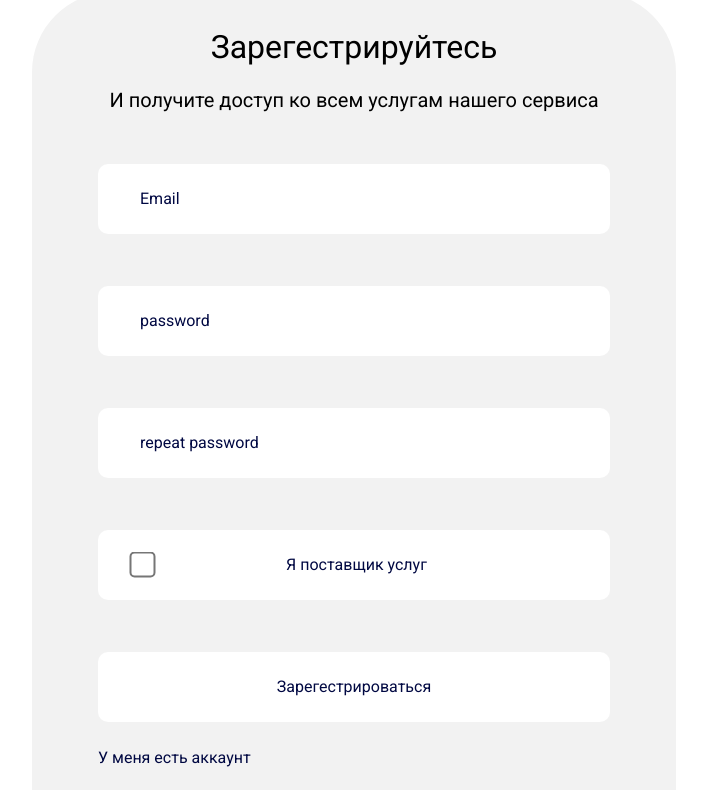
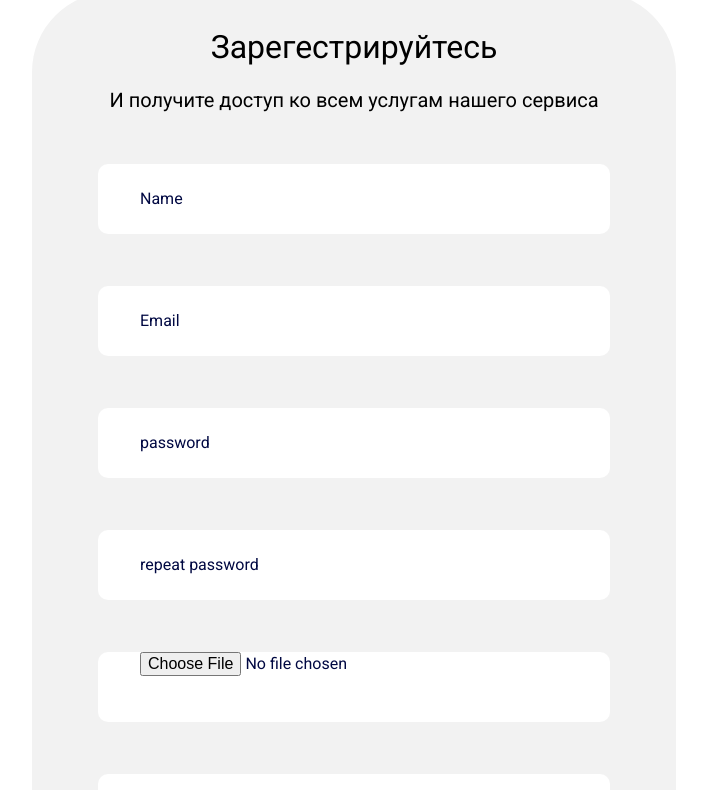
Before and after one commit to DeErovRee/sitronics-app, a React (Create React App) app: page /signup in a window 1280 px wide. Shown: the part 260-1050 px from the top of the page, without its empty margins (286-993 px from the left). Built offline with nearby package versions, Linux system fonts and the light colour scheme; no server answers.

Commit message:
reworking registration logic

```diff
--- a/src/App.jsx
+++ b/src/App.jsx
@@ -45,6 +45,16 @@ export const App = () => {
     );
   };
 
+  const Chats = () => {
+    return authed ? (
+      <li>
+        <Link to="/chats">Чат</Link>
+      </li>
+    ) : (
+      <></>
+    );
+  };
+
   useEffect(() => {
     AuthedCheck();
   }, []);
@@ -71,9 +81,7 @@ export const App = () => {
                 <li>
                   <Link to="/services">Услуги</Link>
                 </li>
-                <li>
-                  <Link to="/chats">Чат</Link>
-                </li>
+                <Chats />
               </div>
               <Component />
             </ul>
@@ -127,7 +135,7 @@ export const App = () => {
         </main>
         <footer>
           <div className="footer">
-            <ul>
+            <ul className="footerMaxWidth">
               <li>
                 <p>&copy;&nbsp;2023 Все права защищены</p>
               </li>
--- a/src/App.scss
+++ b/src/App.scss
@@ -161,6 +161,9 @@ header {
 
 .footer {
   background-color: #222224;
+  .footerMaxWidth {
+    max-width: 1600px;
+  }
 
   ul {
     display: flex;
@@ -251,6 +254,19 @@ header {
     margin-bottom: 22px;
   }
 
+  button {
+    &:hover {
+      filter: brightness(0.8);
+      cursor: pointer;
+    }
+  }
+
+  .forgotPassword {
+    &:hover {
+      filter: none;
+      cursor: pointer;
+    }
+  }
   .input {
     width: 512px;
     height: 70px;
@@ -271,13 +287,6 @@ header {
 
     &::placeholder {
       color: #000842;
-    }
-
-    button {
-      &:hover {
-        filter: brightness(0.8);
-        cursor: pointer;
-      }
     }
   }
 
@@ -365,6 +374,7 @@ header {
 
 // Chat styles
 .workSpace {
+  max-width: 1600px;
   align-items: flex-start;
   justify-content: space-between;
   width: 100%;
--- a/src/firebase/firebase.js
+++ b/src/firebase/firebase.js
@@ -1,6 +1,7 @@
 import { initializeApp } from "firebase/app";
 import { getFirestore } from "firebase/firestore";
 import { getAuth } from "firebase/auth";
+import { getStorage } from "firebase/storage";
 
 import "firebase/compat/auth";
 import "firebase/compat/database";
@@ -21,3 +22,5 @@ const app = initializeApp(firebaseConfig);
 
 export const firestore = getFirestore(app);
 export const auth = getAuth(app);
+export const storage = getStorage();
+export const db = getFirestore();
--- a/src/pages/loginPage.jsx
+++ b/src/pages/loginPage.jsx
@@ -7,7 +7,6 @@ import {
 } from "firebase/auth";
 
 export const LoginPage = () => {
-
   const [email, setEmail] = useState("");
   const [password, setPassword] = useState("");
   const [error, setError] = useState("");
@@ -28,11 +27,14 @@ export const LoginPage = () => {
       await signInWithEmailAndPassword(auth, email, password);
     } catch (error) {
       switch (error.message) {
-        case 'Firebase: Error (auth/user-not-found).': setError('Неверный логин и/или пароль')
-        case 'Firebase: Error (auth/invalid-email).': setError('Пользователя с таким email не существует' )
-        case 'Firebase: Error (auth/wrong-password).': setError('Неверный логин и/или пароль')
+        case "Firebase: Error (auth/user-not-found).":
+          setError("Неверный логин и/или пароль");
+        case "Firebase: Error (auth/invalid-email).":
+          setError("Пользователя с таким email не существует");
+        case "Firebase: Error (auth/wrong-password).":
+          setError("Неверный логин и/или пароль");
       }
-      console.log(error.message)
+      console.log(error.message);
     }
   };
 
@@ -42,7 +44,9 @@ export const LoginPage = () => {
 
     try {
       await sendPasswordResetEmail(auth, email);
-      setError('На вашу почту отправлено письмо, c инструкцией по восстановлению пароля')
+      setError(
+        "На вашу почту отправлено письмо, c инструкцией по восстановлению пароля"
+      );
     } catch (error) {
       setError(error.message);
     }
@@ -70,9 +74,13 @@ export const LoginPage = () => {
           value={password}
         />
         {error && <p className="loginError">{error}</p>}
-        <button className="input" type="submit">Войти</button>
+        <button className="input" type="submit">
+          Войти
+        </button>
         <div className="restore">
-          <button onClick={handleForgotPassword}>Не помню пароль</button>
+          <button className="forgotPassword" onClick={handleForgotPassword}>
+            Не помню пароль
+          </button>
           <p>
             <Link to="/signup">Создать аккаунт</Link>
           </p>
@@ -86,7 +94,10 @@ export const LoginPage = () => {
             <img src={require("../images/vk_logo.png")} alt="vk_logo" />
           </li>
           <li>
-            <img src={require("../images/microsoft_logo.png")} alt="microsoft_logo" />
+            <img
+              src={require("../images/microsoft_logo.png")}
+              alt="microsoft_logo"
+            />
           </li>
         </ul>
       </form>
--- a/src/pages/signupPage.jsx
+++ b/src/pages/signupPage.jsx
@@ -1,18 +1,26 @@
 import React, { useState } from "react";
-import { auth } from "../firebase/firebase";
+import { auth, storage } from "../firebase/firebase";
 import { Link } from "react-router-dom";
-import { createUserWithEmailAndPassword } from "firebase/auth";
+import { createUserWithEmailAndPassword, updateProfile } from "firebase/auth";
+import { ref, uploadBytesResumable, getDownloadURL } from "firebase/storage";
+import { doc, setDoc } from "firebase/firestore";
+import { db } from "../firebase/firebase";
 
 export const SignupPage = () => {
-
+  const [displayName, setDisplayName] = useState("");
   const [rePassword, setRePassword] = useState("");
   const [email, setEmail] = useState("");
   const [password, setPassword] = useState("");
   const [error, setError] = useState("");
+  const [file, setFile] = useState("");
+
+  const handleNameChange = (e) => {
+    setDisplayName(e.target.value);
+  };
 
   const handleRePassChange = (e) => {
     setRePassword(e.target.value);
-  }
+  };
 
   const handlePassChange = (e) => {
     setPassword(e.target.value);
@@ -26,20 +34,48 @@ export const SignupPage = () => {
     e.preventDefault();
     setError("");
 
-    if(password === rePassword) {
+    if (password === rePassword) {
       try {
-        await createUserWithEmailAndPassword(auth, email, password);
+        const res = await createUserWithEmailAndPassword(auth, email, password);
+
+        const storageRef = ref(storage, displayName);
+
+        const uploadTask = uploadBytesResumable(storageRef, file);
+
+        uploadTask.on(
+          (error) => {
+            setError("True");
+          },
+          () => {
+            getDownloadURL(uploadTask.snapshot.ref).then(
+              async (downloadURL) => {
+                await updateProfile(res.user, {
+                  displayName,
+                  photoURL: downloadURL,
+                });
+                await setDoc(doc(db, "users", res.user.uid), {
+                  uid: res.user.uid,
+                  displayName,
+                  email,
+                  photoURL: downloadURL,
+                });
+              }
+            );
+          }
+        );
       } catch (error) {
         switch (error.message) {
-          case 'Firebase: Error (auth/user-not-found).': setError('Неверный логин и/или пароль');
-          case 'Firebase: Error (auth/invalid-email).': setError('Пользователя с таким email не существует' );
-          case 'Firebase: Error (auth/wrong-password).': setError('Неверный логин и/или пароль');
+          case "Firebase: Error (auth/user-not-found).":
+            setError("Неверный логин и/или пароль");
+          case "Firebase: Error (auth/invalid-email).":
+            setError("Пользователя с таким email не существует");
+          case "Firebase: Error (auth/wrong-password).":
+            setError("Неверный логин и/или пароль");
         }
       }
     } else {
-      setError('Пароли не совпадают')
+      setError("Пароли не совпадают");
     }
-
   };
 
   return (
@@ -47,6 +83,16 @@ export const SignupPage = () => {
       <form onSubmit={handleSubmit} className="loginForm">
         <h3>Зарегестрируйтесь</h3>
         <h4>И получите доступ ко всем услугам нашего сервиса</h4>
+        <div>
+          <input
+            className="input"
+            type="name"
+            placeholder="Name"
+            name="name"
+            onChange={handleNameChange}
+            value={displayName}
+          />
+        </div>
         <div>
           <input
             className="input"
@@ -77,13 +123,27 @@ export const SignupPage = () => {
             value={rePassword}
           />
         </div>
+        <div>
+          <input
+            className="input"
+            type="file"
+            placeholder="repeat password"
+            name="file"
+            id="file"
+          />
+          <label htmlFor="file">
+            <img src="../" alt="" />
+          </label>
+        </div>
         <div className="input checkbox">
           <input type="checkbox" />
           <p>Я поставщик услуг</p>
           <p></p>
         </div>
         {error && <p className="signupError">{error}</p>}
-        <button className="input" type="submit">Зарегестрироваться</button>
+        <button className="input" type="submit">
+          Зарегестрироваться
+        </button>
         <div className="restore">
           <p>
             <Link to="/login">У меня есть аккаунт</Link>
@@ -98,7 +158,10 @@ export const SignupPage = () => {
             <img src={require("../images/vk_logo.png")} alt="vk_logo" />
           </li>
           <li>
-            <img src={require("../images/microsoft_logo.png")} alt="microsoft_logo" />
+            <img
+              src={require("../images/microsoft_logo.png")}
+              alt="microsoft_logo"
+            />
           </li>
         </ul>
       </form>
```
